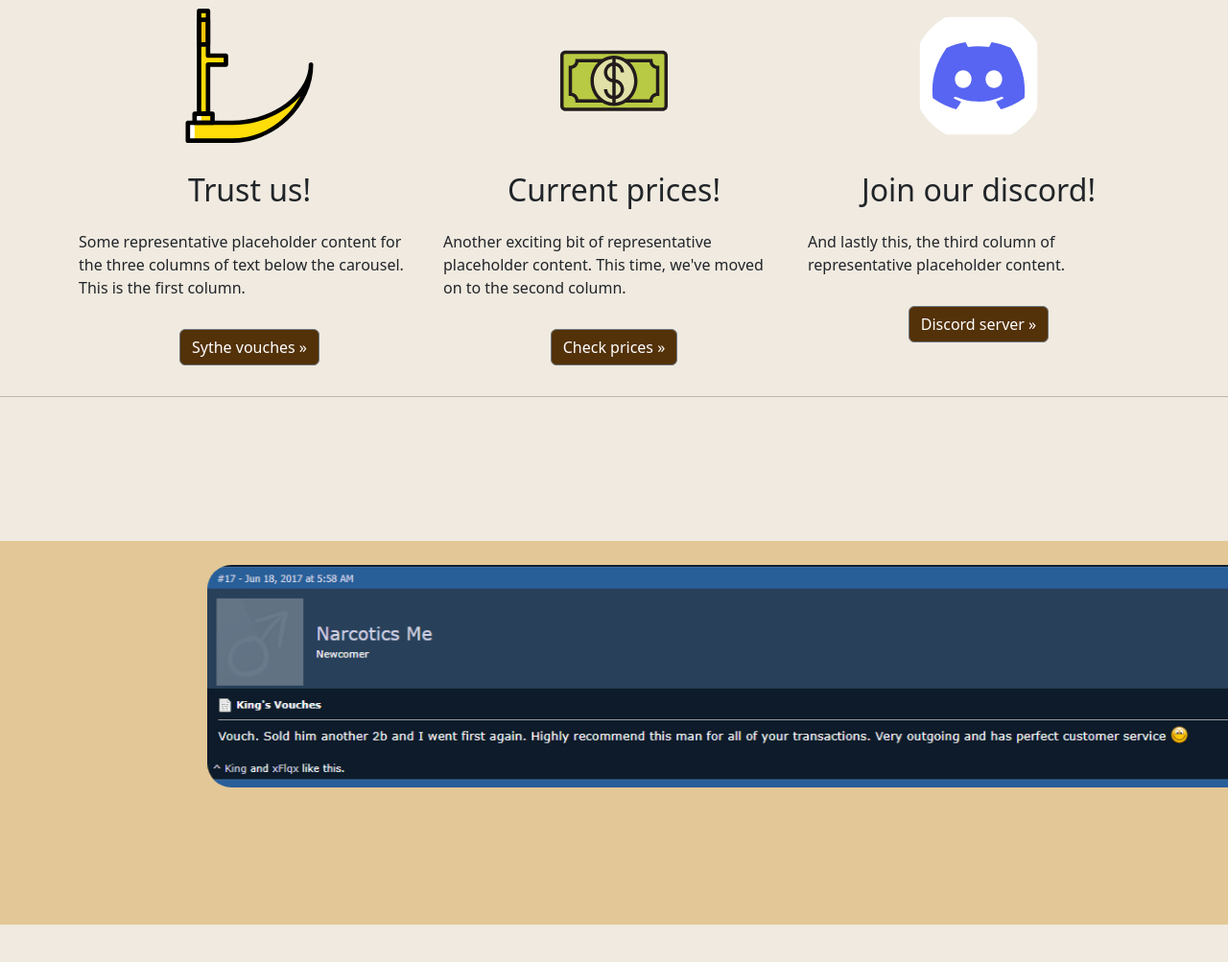
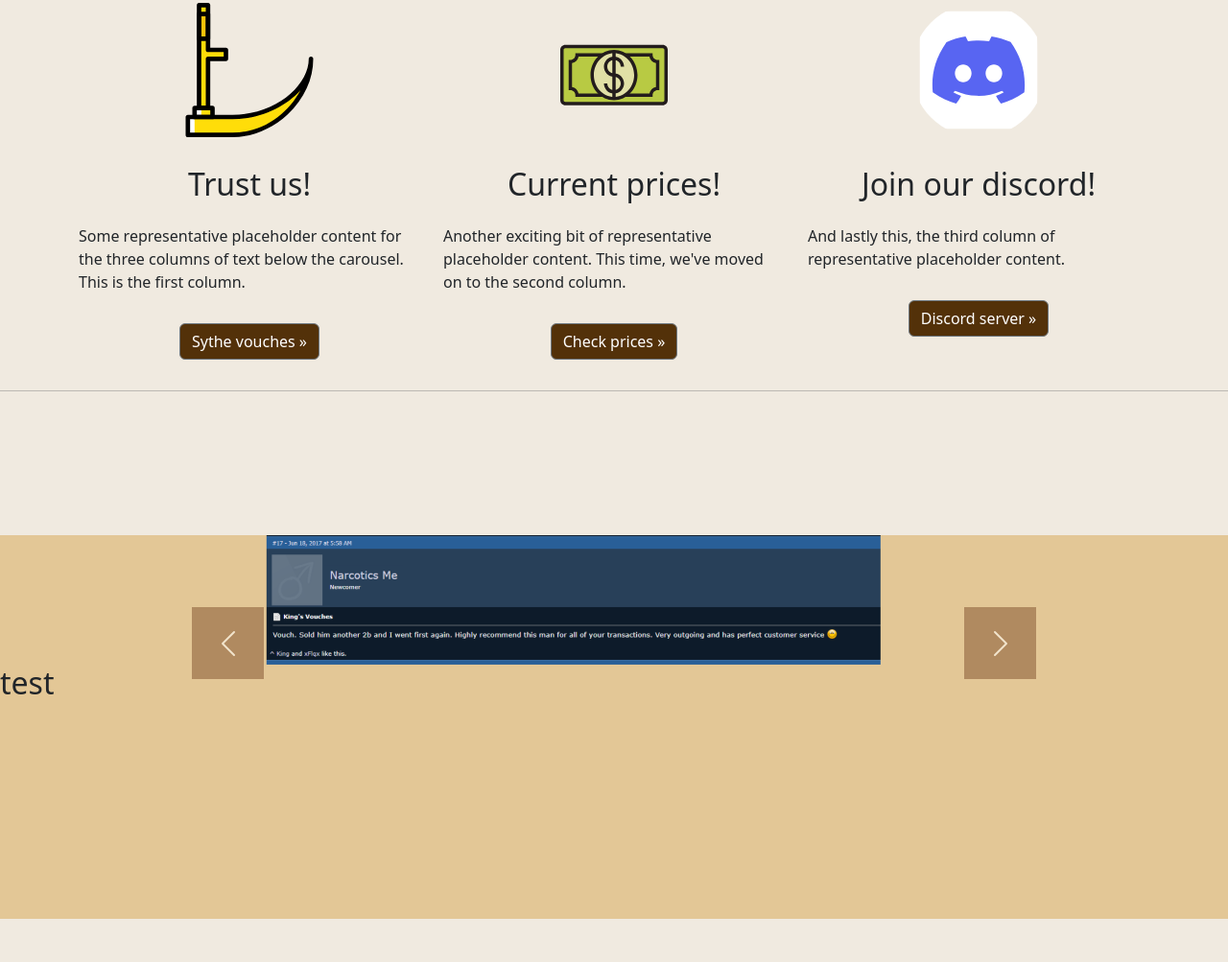
Before and after one commit to Daph013/kingmmo, a plain HTML site: page index.html in a window 1280 px wide. Shown: the part 1045-2048 px from the top of the page at 96% size. Drawn offline with nearby package versions, Linux system fonts and the light colour scheme; a web font is replaced by a local one.

Commit message:
Add files via upload

```diff
--- a/index.html
+++ b/index.html
@@ -88,26 +88,36 @@
       <hr>
       <section>
         <div class="contenedorCarrusel">
-        <div id="carouselExampleSlidesOnly" class="carousel slide" data-bs-ride="carousel">
+        <div id="carouselExampleAutoplaying" class="carousel slide" data-bs-ride="carousel">
           <div class="carousel-inner">
             <div class="carousel-item active">
-              <img class="imgCarrusel" src="/assets/vocuhes1.png" class="d-block h-25 w-50 " alt="...">
+              <img src="/assets/vocuhes1.png" class="d-block w-50" alt="...">
             </div>
             <div class="carousel-item">
-              <img class="imgCarrusel" src="/assets/vocuhes1.png" class="d-block h-25 w-50 " alt="...">
+              <img src="/assets/vocuhes1.png" class="d-block w-50" alt="...">
             </div>
             <div class="carousel-item">
-              <img class="imgCarrusel" src="/assets/vocuhes1.png"class="d-block h-25 w-50 " alt="...">
+              <img src="/assets/vocuhes1.png" class="d-block w-50" alt="...">
             </div>
           </div>
+          <button class="carousel-control-prev" type="button" data-bs-target="#carouselExampleAutoplaying" data-bs-slide="prev">
+            <span class="carousel-control-prev-icon" aria-hidden="true"></span>
+            <span class="visually-hidden">Previous</span>
+          </button>
+          <button class="carousel-control-next" type="button" data-bs-target="#carouselExampleAutoplaying" data-bs-slide="next">
+            <span class="carousel-control-next-icon" aria-hidden="true"></span>
+            <span class="visually-hidden">Next</span>
+          </button>
+        </div>
+        <div class="bottomText">
+          <h2>test</h2>
         </div>
       </div>
 
   </div></section>
   <hr>
 
-
-</body>
+ </body>
 <footer>
   <section class="footer1">
     <div class="container">
@@ -163,6 +173,7 @@
     </div>
 
   </section>
+
   <script src="https://cdn.jsdelivr.net/npm/bootstrap@5.3.2/dist/js/bootstrap.bundle.min.js" integrity="sha384-C6RzsynM9kWDrMNeT87bh95OGNyZPhcTNXj1NW7RuBCsyN/o0jlpcV8Qyq46cDfL" crossorigin="anonymous"></script>
 </footer>
 </html>
--- /dev/null
+++ b/index.js
@@ -0,0 +1,2 @@
+document.querySelector("h1").style.color="red"
+document.getElementsByClassName("dropdown-item")[0].style.color="red"
--- a/style.css
+++ b/style.css
@@ -21,7 +21,7 @@
 h1{
     font-family: 'Seymour One', sans-serif;
     color: rgba(233, 147, 19, 0.747);
-    font-size: 45px;
+    font-size: 40px;
     }
 .btn-primary{
     background-color: rgb(83, 49, 9);
@@ -32,8 +32,6 @@
     font-size: 30px;
     border-radius: 10px;
     border-color: black;
-
-
 }
 .btn{
     background-color: rgb(83, 49, 9);
@@ -67,7 +65,6 @@
 .footer1 > .container {
 background-color: rgba(226, 197, 144, 0.918);
 margin-top: 50px;
-
 }
 .footer1 {
     background-color: rgba(226, 197, 144, 0.918);
@@ -78,7 +75,7 @@
 }
 .d-blockmb-5{
 
-border-radius: 15px;
+    border-radius: 15px;
 }
 .col2{
     display: flex;
@@ -98,14 +95,31 @@
     height: 400px;
     margin-top: 150px;
     margin-bottom: 150px;
-
 }
-.carousel-item{
-    margin-left: 22.5%;
-    margin-top: 25px;
-}
-   .imgCarrusel{
+.imgCarrusel{
     border-radius: 25px;
    height: 50%;
    width: 1100px;
    }
+.carousel-inner .carousel-item {
+    transition: -webkit-transform 2s ease;
+    transition: transform 2s ease;
+    transition: transform 2s ease, -webkit-transform 2s ease;
+  }
+.carousel-inner img {
+   margin: auto;
+   }
+.carousel-control-prev {
+    background-color: rgba(92, 35, 8, 0.747);
+    height: 75px;
+    width: 75px;
+    margin-top: 75px;
+    margin-left: 200px;
+}
+    .carousel-control-next {
+    background-color: rgba(92, 35, 8, 0.747);
+    height: 75px;
+    width: 75px;
+    margin-top: 75px;
+    margin-right: 200px;
+}
```
